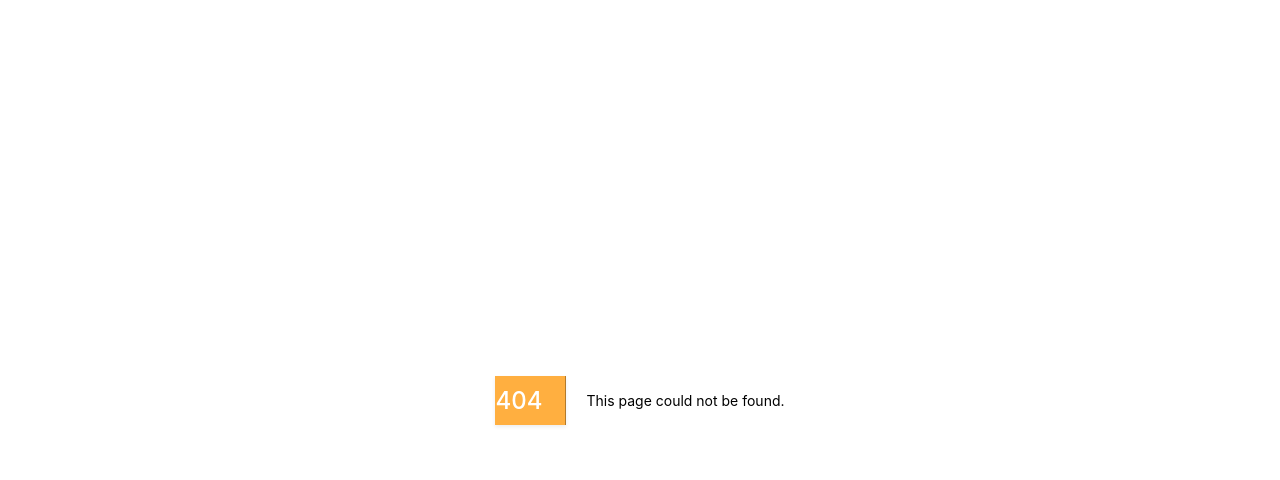
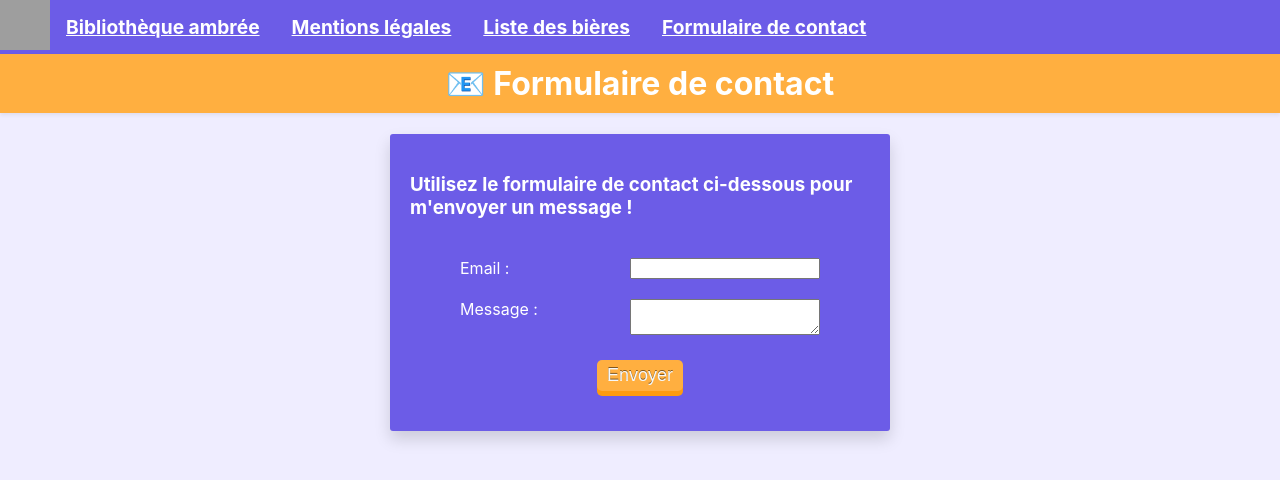
Before and after one commit to odreal/nextjs_tp, a Next.js app: page /contact in a window 1280 px wide. Before the commit this address had no page. Shown: the top 480 px of the page. Built offline with nearby package versions, Linux system fonts and the light colour scheme; grey boxes are pictures that could not be loaded.

Commit message:
feat!: Added framer-motion to package.json and contact.js

```diff
--- a/package.json
+++ b/package.json
@@ -9,6 +9,7 @@
     "lint": "next lint"
   },
   "dependencies": {
+    "framer-motion": "^6.3.11",
     "next": "12.1.6",
     "react": "18.2.0",
     "react-dom": "18.2.0"
--- /dev/null
+++ b/pages/contact.js
@@ -0,0 +1,30 @@
+import Layout from "../components/layout";
+import styles from "../styles/Contact.module.css";
+import { motion } from 'framer-motion';
+
+
+export default function Contact() {
+return (
+    <Layout>
+        <h1>📧 Formulaire de contact</h1>
+        <article>
+            <h3>Utilisez le formulaire de contact ci-dessous pour m'envoyer un message !</h3>
+            <form
+            className={styles.form}
+            action="https://formspree.io/f/mwkyjkap"
+            method="POST"
+            >
+            <label className={styles.formContainer}>
+                <span>Email :</span>
+                <input className={styles.inputField} required type="email" name="email"/>
+            </label>
+            <label className={styles.formContainer}>
+                <span>Message :</span>
+                <textarea className={styles.inputField} required name="message"></textarea>
+            </label>
+            <motion.button whileHover={{ opacity: 0.8}} className={styles.buttonSubmit} type="submit">Envoyer</motion.button>
+            </form>
+        </article>
+    </Layout>
+);
+}
```
Also changed, not shown: 1 other file (tests, documents, lock files or other folders).
